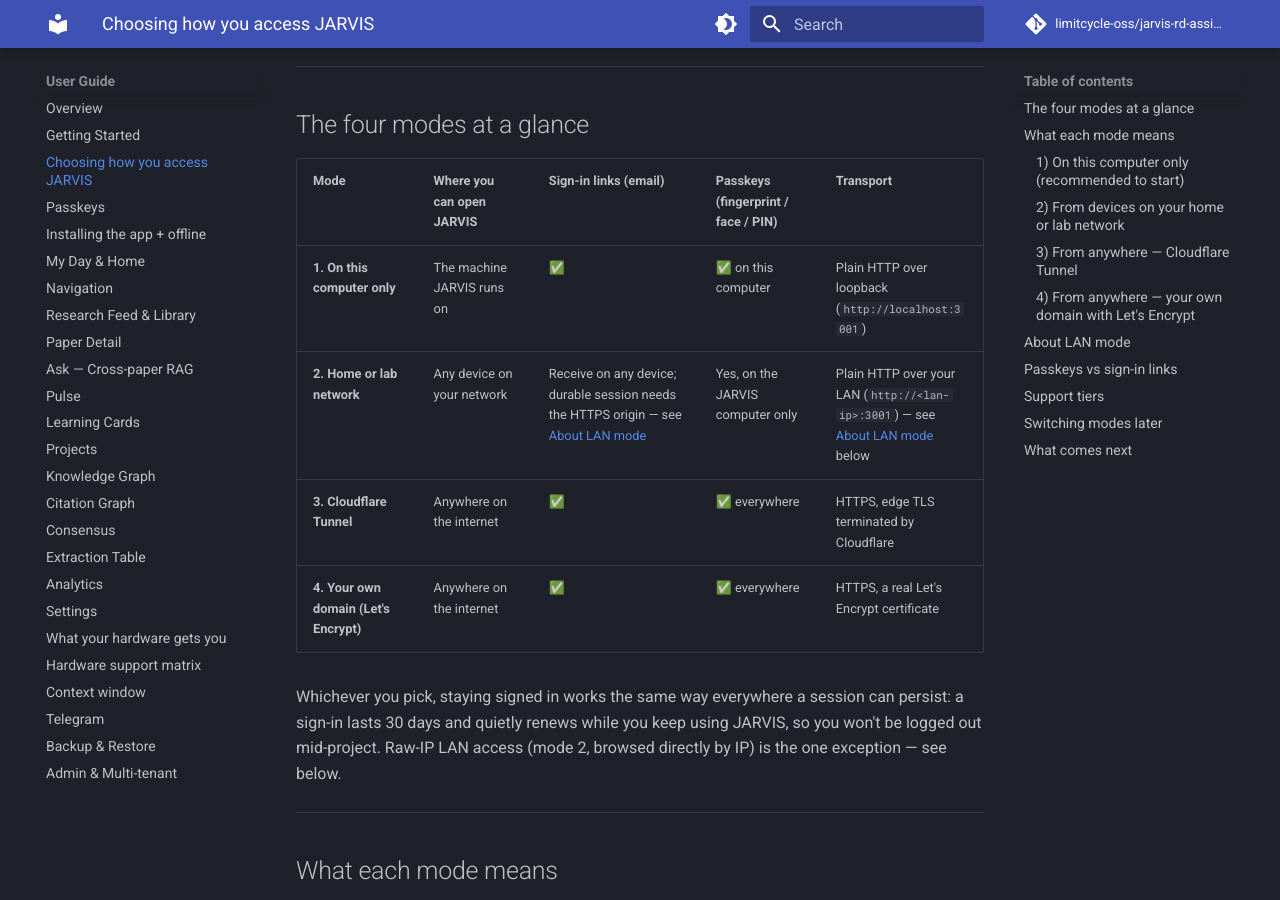
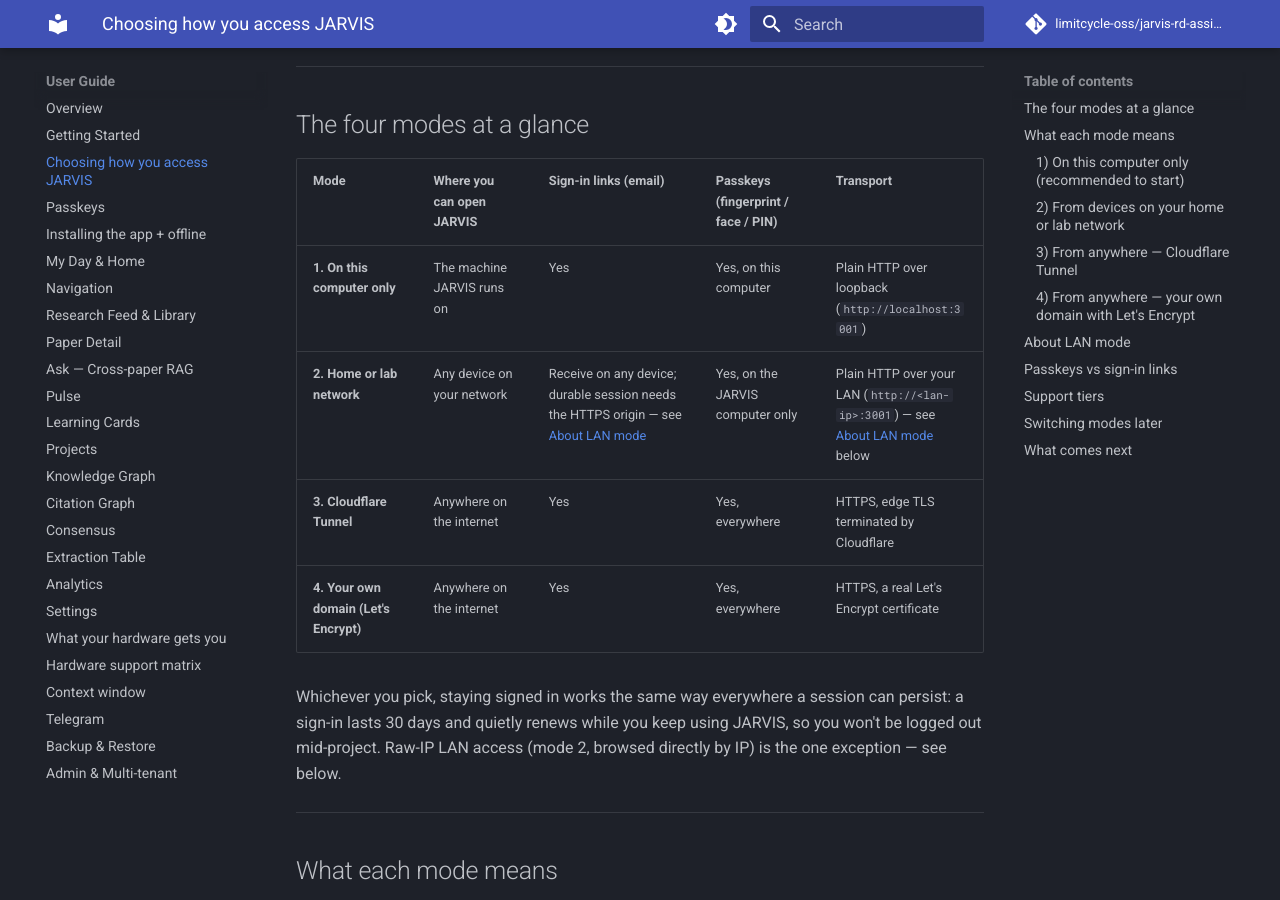
Before and after one commit to FFidan/Jarvis-RD-Assistant, an MkDocs documentation site: the page built from docs/manual/access-modes.md, in a window 1280 px wide and 900 px high, scrolled down 356 px. Built offline with MkDocs 1.6.1 and Material for MkDocs 9.7.7, drawn with Linux system fonts in a browser that asks for light colours; comment, search, counter and statistics services are not loaded.

Commit message:
docs: make access capability labels textual
Use explicit yes labels in the access-mode comparison so the documentation stays readable without symbol-only status markers.

```diff
--- a/docs/manual/access-modes.md
+++ b/docs/manual/access-modes.md
@@ -12,10 +12,10 @@
 
 | Mode | Where you can open JARVIS | Sign-in links (email) | Passkeys (fingerprint / face / PIN) | Transport |
 |------|--------------------------|----------------------|--------------------------------------|-----------|
-| **1. On this computer only** | The machine JARVIS runs on | ✅ | ✅ on this computer | Plain HTTP over loopback (`http://localhost:3001`) |
+| **1. On this computer only** | The machine JARVIS runs on | Yes | Yes, on this computer | Plain HTTP over loopback (`http://localhost:3001`) |
 | **2. Home or lab network** | Any device on your network | Receive on any device; durable session needs the HTTPS origin — see [About LAN mode](#about-lan-mode) | Yes, on the JARVIS computer only | Plain HTTP over your LAN (`http://<lan-ip>:3001`) — see [About LAN mode](#about-lan-mode) below |
-| **3. Cloudflare Tunnel** | Anywhere on the internet | ✅ | ✅ everywhere | HTTPS, edge TLS terminated by Cloudflare |
-| **4. Your own domain (Let's Encrypt)** | Anywhere on the internet | ✅ | ✅ everywhere | HTTPS, a real Let's Encrypt certificate |
+| **3. Cloudflare Tunnel** | Anywhere on the internet | Yes | Yes, everywhere | HTTPS, edge TLS terminated by Cloudflare |
+| **4. Your own domain (Let's Encrypt)** | Anywhere on the internet | Yes | Yes, everywhere | HTTPS, a real Let's Encrypt certificate |
 
 Whichever you pick, staying signed in works the same way everywhere a session can persist: a sign-in lasts 30 days and quietly renews while you keep using JARVIS, so you won't be logged out mid-project. Raw-IP LAN access (mode 2, browsed directly by IP) is the one exception — see below.
 
```
